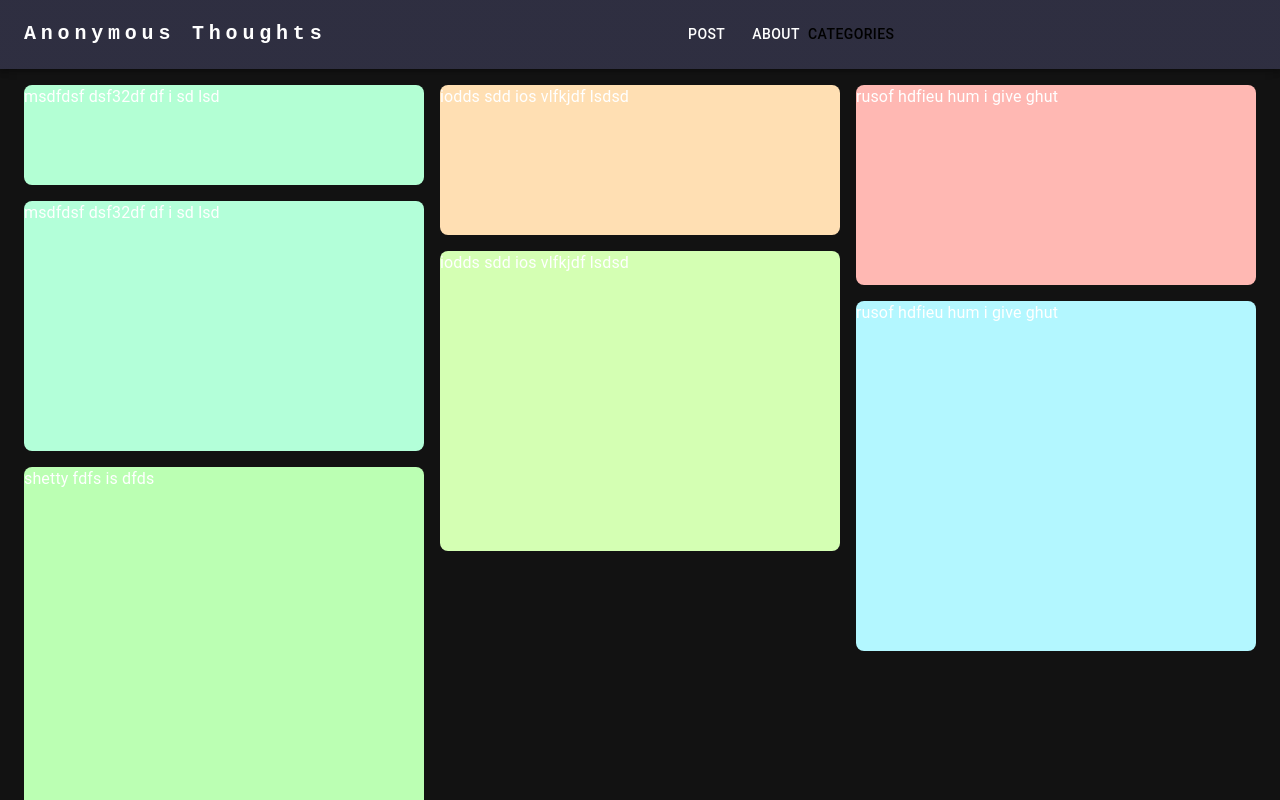
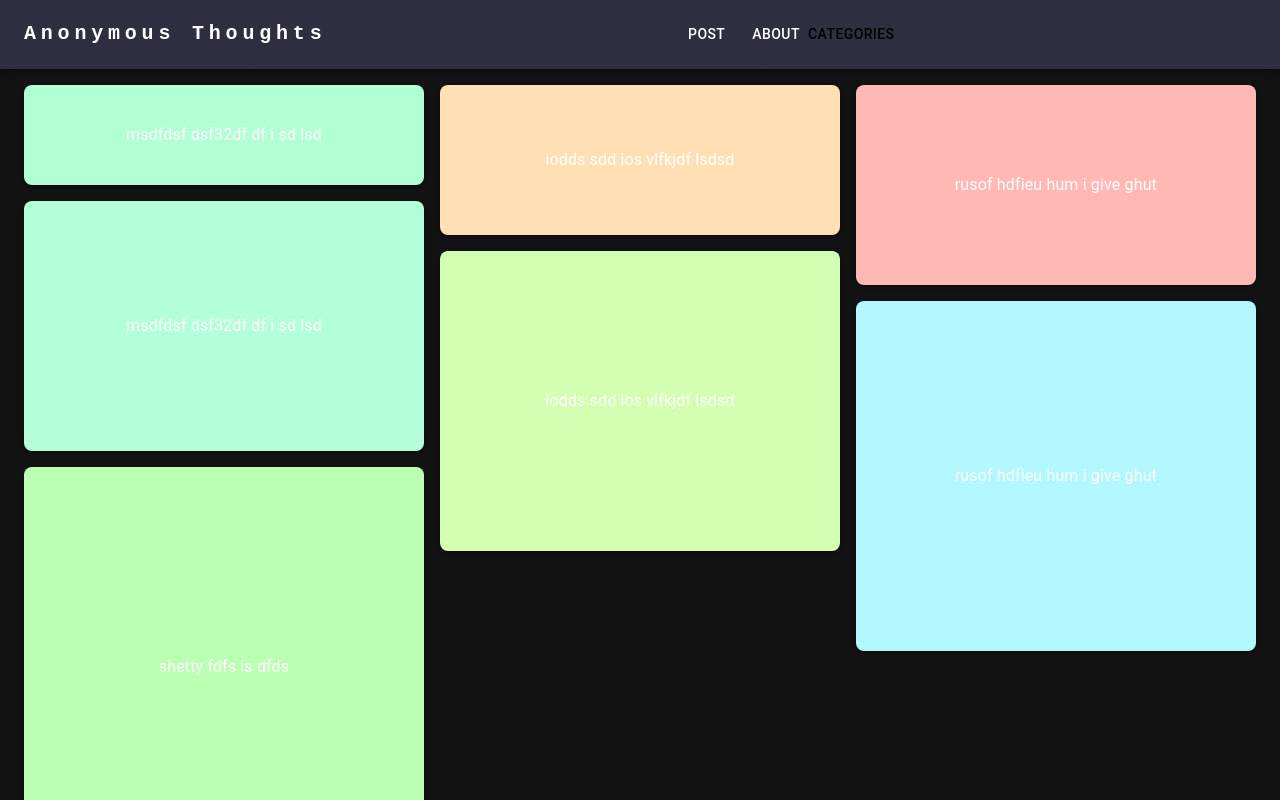
Before and after one commit to Min3th/AnonymousThoughts, a Next.js app in the folder thoughts-webapp/: page / in a window 1280 px wide. Shown: the top 800 px of the page. Built offline with nearby package versions, Linux system fonts and the light colour scheme; some icons are missing; what @mui/material-nextjs would draw is missing.

Commit message:
minor styling change.

```diff
--- a/thoughts-webapp/src/components/thoughtbox.tsx
+++ b/thoughts-webapp/src/components/thoughtbox.tsx
@@ -11,10 +11,16 @@ const ThoughtBox = ({ children, backgroundColor, height }: ThoughtBoxProps) => {
   return (
     <MyBox
       sx={{
-        width: "200px",
-        height: height,
-        backgroundColor: backgroundColor,
+        backgroundColor,
+        height,
+        display: "flex",
+        alignItems: "center",
+        justifyContent: "center",
+        textAlign: "center",
         borderRadius: 2,
+        p: 2,
+        boxShadow: 2,
+        width: "100%",
       }}
     >
       {children}
```
